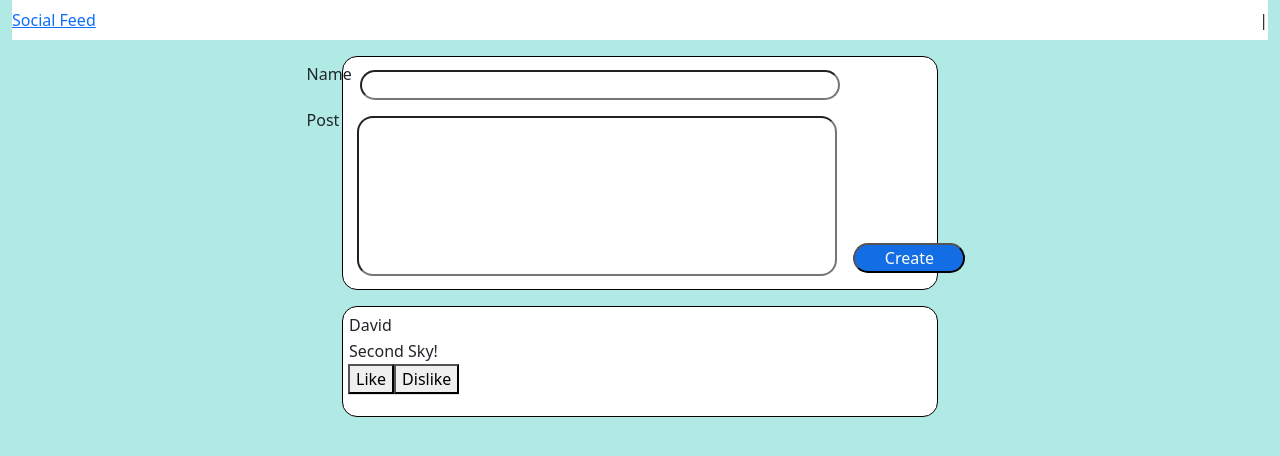
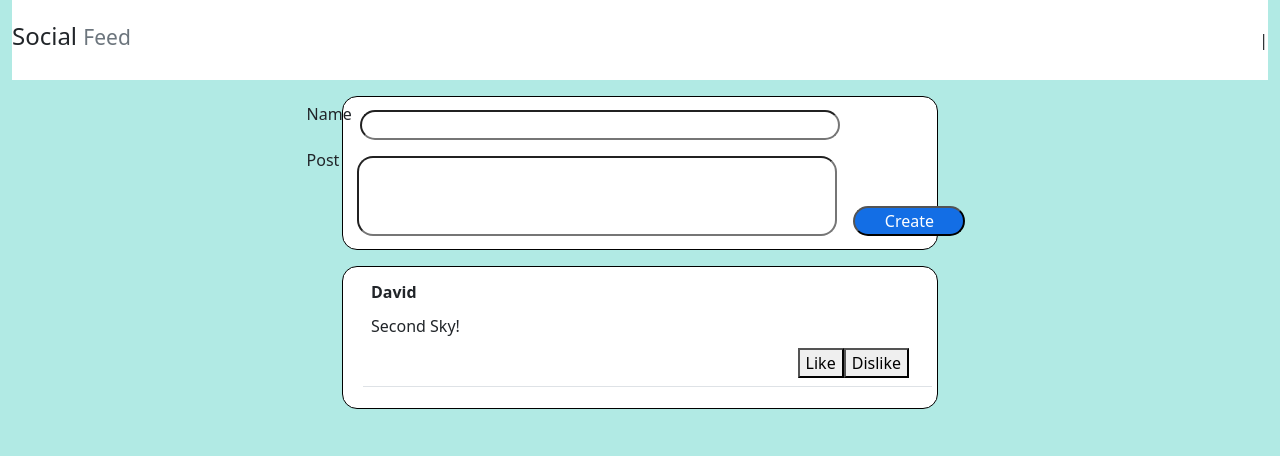
Before and after one commit to ledavid0106/social-feed-project, a React (Create React App) app: page / in a window 1280 px wide. Shown: the top 456 px of the page. Built offline with nearby package versions, Linux system fonts and the light colour scheme.

Commit message:
Spacing and flex for displayentries

```diff
--- a/src/App.css
+++ b/src/App.css
@@ -25,4 +25,12 @@
 
 .navbar {
   background-color: white;
+  position: fixed;
+  top: 0;
+  width: 100%;
+  height: 5em;
+  padding: 0px !important
 }
+.container-fluid{
+  padding:0px
+}
--- a/src/App.js
+++ b/src/App.js
@@ -18,7 +18,7 @@ function App() {
   return (
     <div className="container-fluid">
       <nav className="navbar">
-        <a href="#social">Social Feed</a> |
+        <h4>Social <small className="text-muted">Feed</small></h4> |
       </nav>
       <div className="center">
          <div className="col-md-6">
--- a/src/Components/AddEntry/AddEntryForm.css
+++ b/src/Components/AddEntry/AddEntryForm.css
@@ -4,13 +4,13 @@
     margin: 8px;
     background-color: rgb(19, 110, 229);
     color: white;
-    margin-top: 135px;
+    margin-top: 58px;
 }
 
 .roundpost{
     border-radius: 1em;
     width: 30em;
-    height: 10em;
+    height: 5em;
     margin: 8px;
     margin-left: 18px;
 }
@@ -26,4 +26,6 @@
     display: flex;
     justify-content: flex-start;
     align-items: flex-start;
+    font-size: 16px;
+
 }
--- /dev/null
+++ b/src/Components/DisplayEntries/DisplayEntries.css
@@ -0,0 +1,20 @@
+.displays {
+    display: flex;
+    flex-direction: column;
+    justify-content: center;
+    align-items: left;
+    margin-left: 15px;
+}
+.like {
+    display: flex;
+    justify-content: flex-end;
+    margin-right: 15px;
+}
+
+.posts {
+    margin-bottom: 10px;
+}
+.postname {
+    margin-bottom: 10px;
+    font-weight: bold;
+}
--- a/src/Components/DisplayEntries/DisplayEntries.jsx
+++ b/src/Components/DisplayEntries/DisplayEntries.jsx
@@ -1,16 +1,16 @@
-
+import "./DisplayEntries.css"
 
 const DisplayEntries = (props) => {
     return (
     <table className="table">
-        <tbody>
-           <tr>
+        <tbody >
+           <tr >
             {props.parentEntries.map((entry)=> {
               return (
-                <tr>
-                    <tr><td>{entry.Name}</td></tr>
-                    <tr><td>{entry.Post}</td></tr>
-                    <tr>
+                <tr className="displays">
+                    <tr className="postname">{entry.Name}</tr>
+                    <tr className="posts">{entry.Post}</tr>
+                    <tr className="like">
                         <button type="submit">Like</button>
                         <button type="submit" onclick="myFunction(this, 'red')">Dislike</button>
                     </tr>
```
